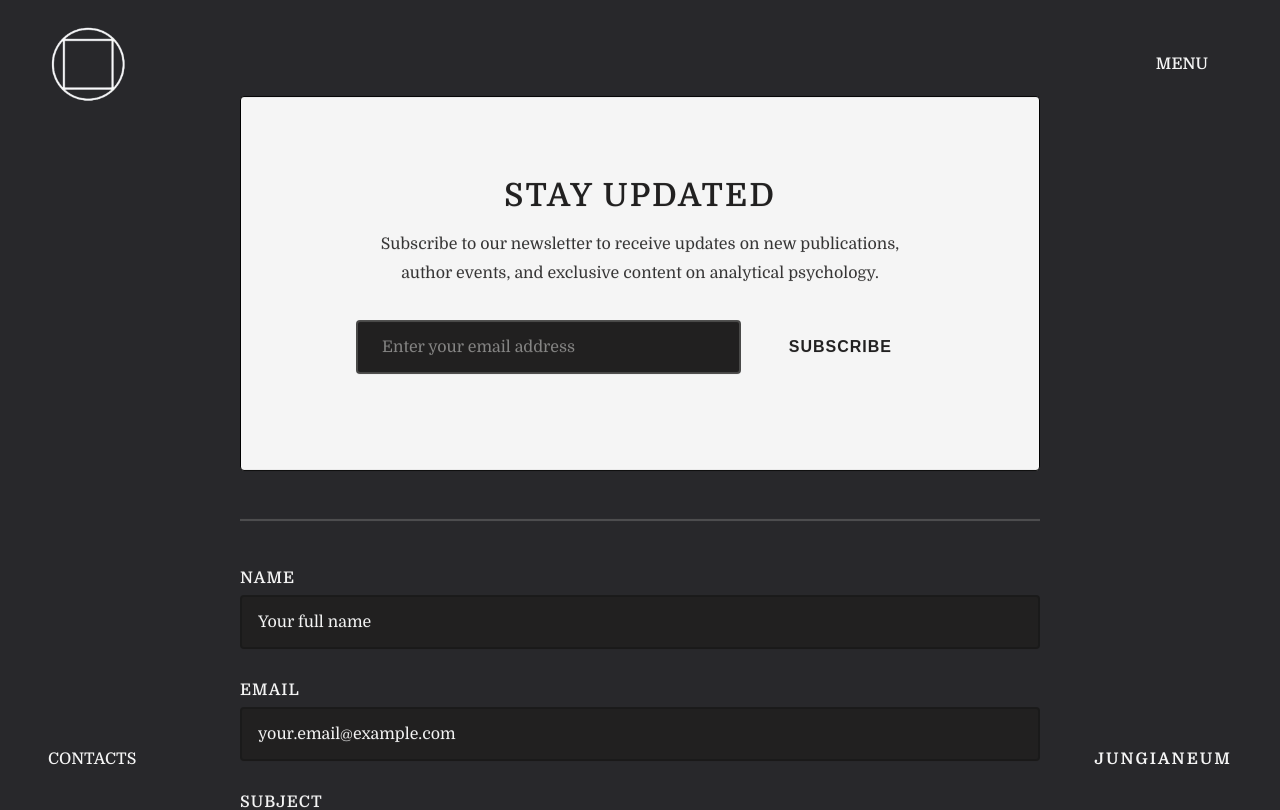
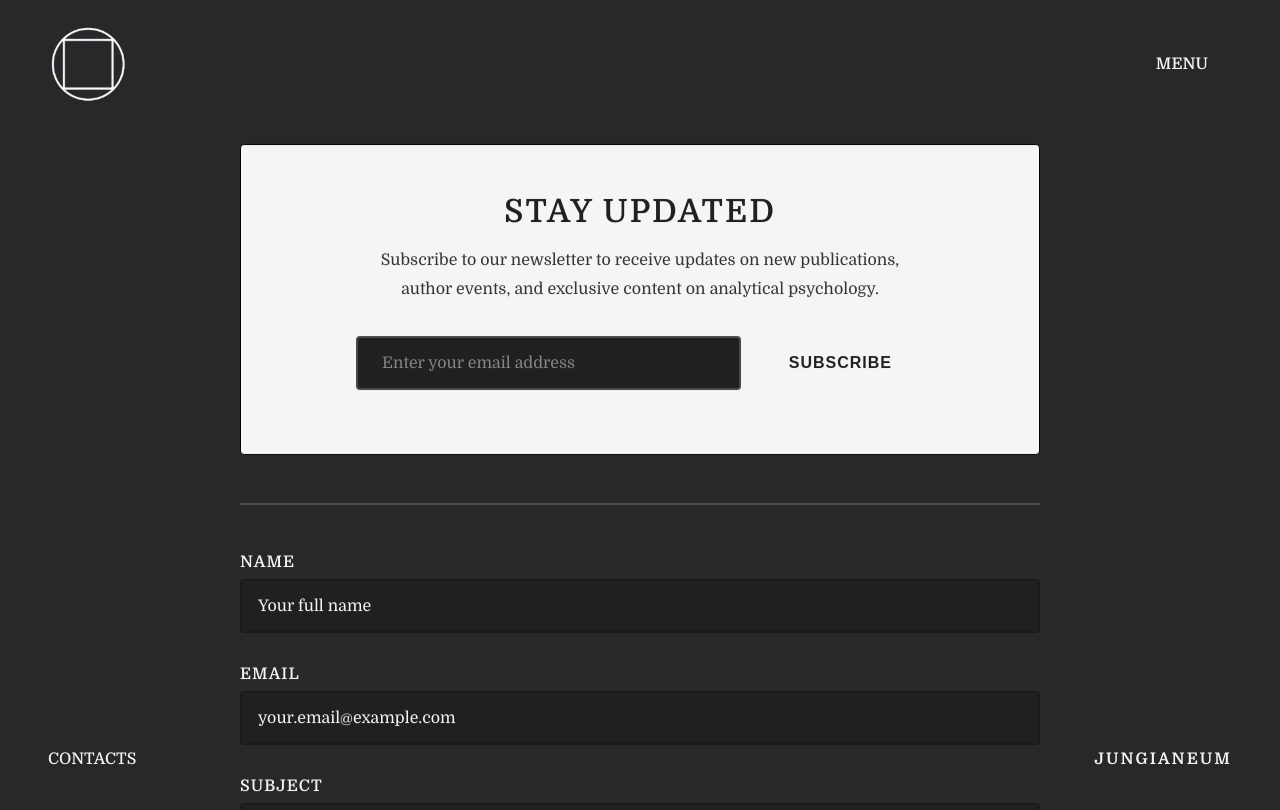
Before and after one commit to jsantamariar/jungianeum-web, a React (Vite) app: page /contacts in a window 1280 px wide. Shown: the top 810 px of the page. Built offline with nearby package versions, Linux system fonts and the light colour scheme; a web font is replaced by a local one.

Commit message:
style: adjust body margin and newsletter section padding for improved layout consistency

```diff
--- a/src/index.css
+++ b/src/index.css
@@ -265,7 +265,7 @@ body {
   background-color: var(--color-light);
   color: var(--color-black);
   text-align: center;
-  margin-bottom: 3rem;
+  margin: 3rem 0;
   border: 1px solid var(--color-border-dark);
   border-radius: 4px;
 }
@@ -430,7 +430,7 @@ body {
 
 /* Newsletter Section */
 .newsletter-section {
-  margin: 4rem 0;
+  padding: 2rem 0;
 }
 
 .newsletter-container {
```
